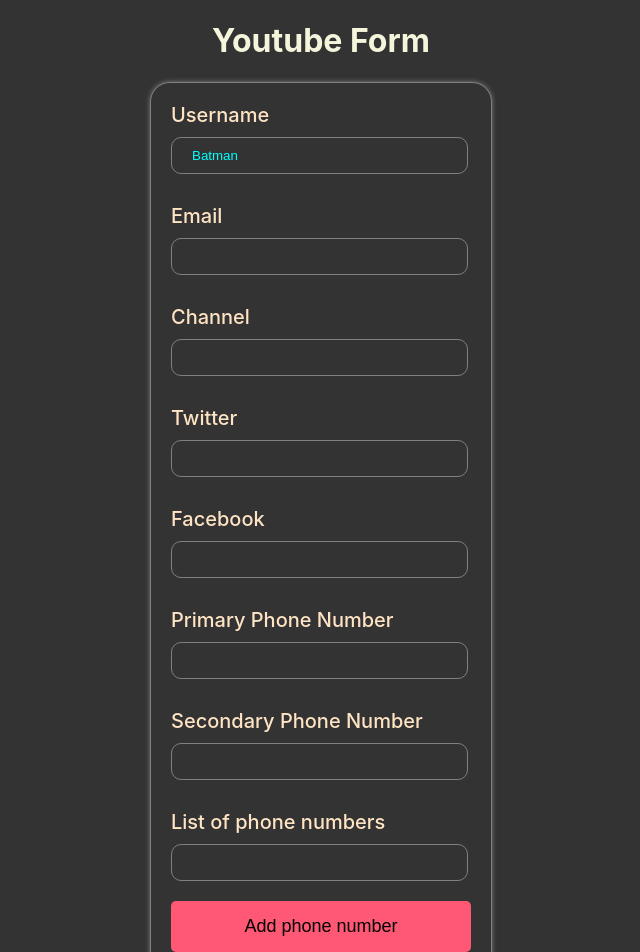
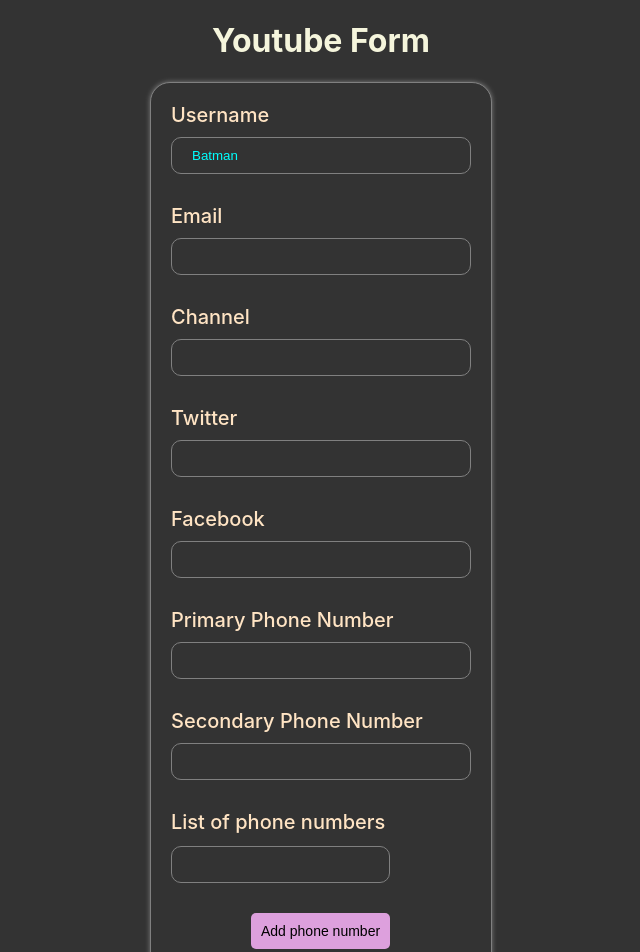
Before and after one commit to Akshay7016/React-Hook-Form, a React (Create React App) app: page / in a window 1280 px wide. Shown: the top 952 px of the page, without its empty margins (319-959 px from the left). Built offline with nearby package versions, Linux system fonts and the light colour scheme.

Commit message:
dynamic fields added

```diff
--- a/src/components/YoutubeForm.js
+++ b/src/components/YoutubeForm.js
@@ -136,18 +136,19 @@
                 </div>
 
                 {/* Dynamic fields */}
-                <div className='label-container'>
+                <div>
                     <label>List of phone numbers</label>
+                    <div className='dynamic-container'>
                         {
                             fields.map((field, index) => {
                                 return (
-                                <div key={field.id}>
+                                    <div key={field.id} className="dynamic-field">
                                         <input
                                             type="text"
                                             {...register(`phNumbers.${index}.number`)}
                                         />
                                         {index > 0 &&
-                                        <button onClick={() => remove(index)}>
+                                            <button className='remove-button' onClick={() => remove(index)}>
                                                 Remove phone number
                                             </button>
                                         }
@@ -155,8 +156,9 @@
                                 )
                             })
                         }
+                    </div>
 
-                    <button onClick={() => append({ number: "" })}>
+                    <button className='add-button' onClick={() => append({ number: "" })}>
                         Add phone number
                     </button>
 
--- a/src/index.css
+++ b/src/index.css
@@ -31,7 +31,6 @@
 }
 
 .label-container {
-  position: relative;
   display: flex;
   flex-direction: column;
   margin-bottom: 20px;
@@ -45,7 +44,6 @@
 }
 
 input {
-  width: 85%;
   padding: 10px 20px;
   outline: none;
   border-radius: 10px;
@@ -57,15 +55,15 @@
 button {
   border: none;
   cursor: pointer;
-  padding: 15px 30px;
-  background-color: rgb(255, 88, 116);
+  padding: 15px 120px;
+  background-color: #29ab87;
   font-size: 18px;
   margin-top: 10px;
   border-radius: 5px;
 }
 
 button:hover {
-  background-color: rgb(252, 65, 96);
+  background-color: #00a86b;
   color: white;
 }
 
@@ -80,3 +78,41 @@
   color: red;
   margin: 0;
 }
+
+.dynamic-container {
+  margin-top: 12px;
+  display: flex;
+  flex-direction: column;
+  gap: 12px;
+}
+
+.dynamic-field {
+  display: flex;
+  gap: 12px;
+}
+
+.remove-button {
+  font-size: 10px;
+  height: 36px;
+  padding: 0;
+  margin-top: 0;
+  background-color: #e52b50;
+  color: white;
+}
+
+.remove-button:hover {
+  background-color: #d2122e;
+}
+
+.add-button {
+  font-size: 14px;
+  height: 36px;
+  padding: 4px 10px;
+  margin: 20px 0px 20px 80px;
+  background-color: #dda0dd;
+  color: black;
+}
+
+.add-button:hover {
+  background-color: #ee82ee;
+}
```
Lines whose indentation alone changed are shown as unchanged.
